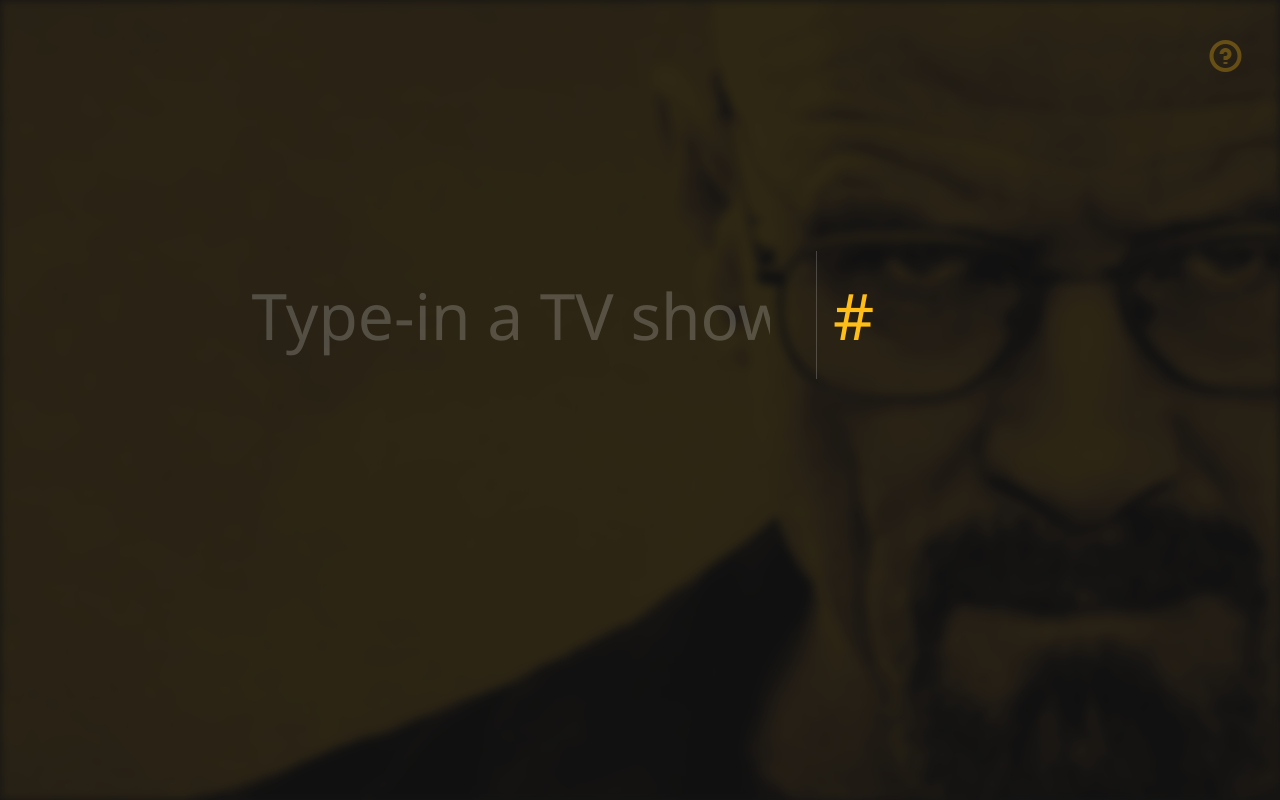
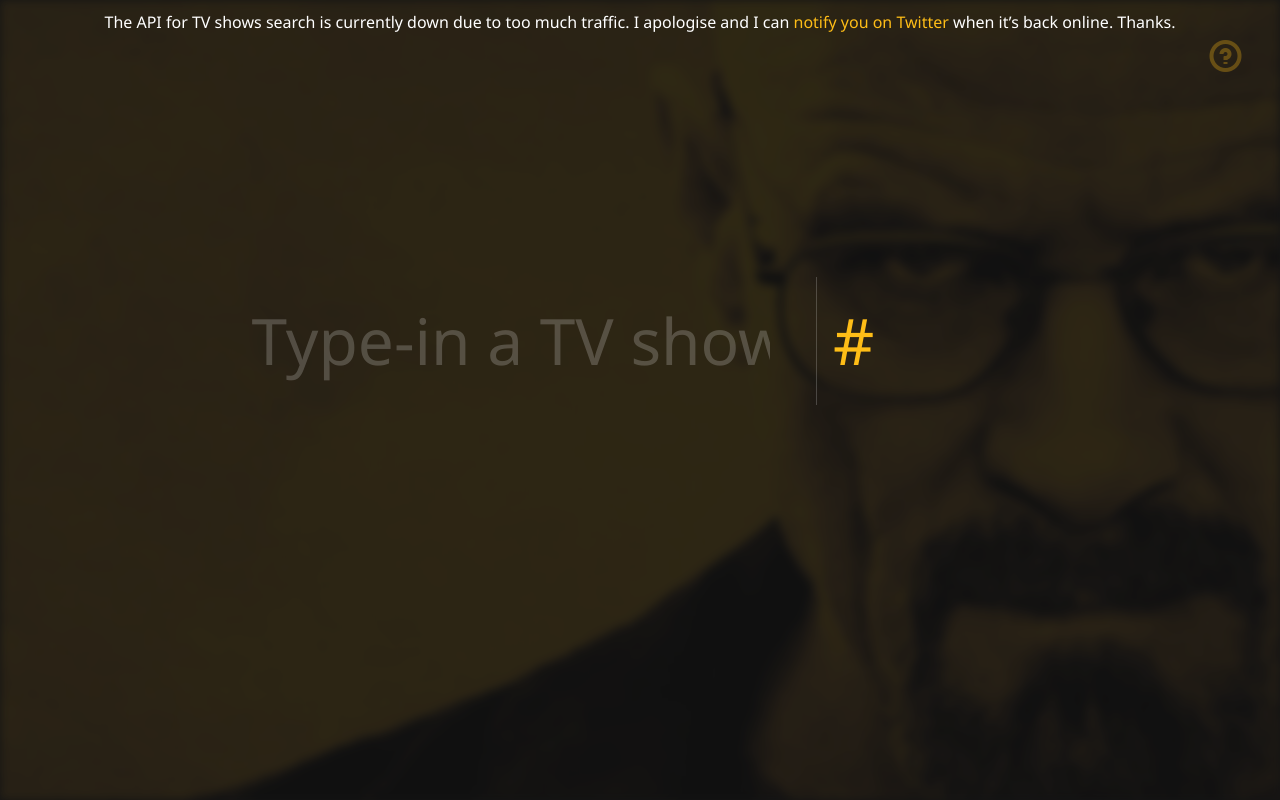
Before and after one commit to alexcican/tiii.me, a PHP site: page / in a window 1280 px wide. Run offline with PHP 8.4, Linux system fonts and the light colour scheme; some libraries are stand-ins or nearby versions.

Commit message:
API downtime message

```diff
--- a/index.html
+++ b/index.html
@@ -29,6 +29,8 @@
   <link rel="canonical" href="http://tiii.me" />
 </head>
 <body>
+  <p class="downtime">The API for TV shows search is currently down due to too much traffic. I apologise and I can <a href="http://twitter.com/alexcican">notify you on Twitter</a> when it&rsquo;s back online. Thanks.</p>
+
   <div class="container  container--small">
     <div class="container__top">
       <div class="result-container  visuallyhidden">
--- a/styles/sass/_layout.scss
+++ b/styles/sass/_layout.scss
@@ -1,3 +1,10 @@
+// downtime
+.downtime {
+  z-index: 100;
+  position: relative;
+  top: 10px;
+}
+
 // bg image of site (if found)
 .bg {
   position: fixed;
--- a/styles/style.css
+++ b/styles/style.css
@@ -1738,6 +1738,12 @@
   width: 100px;
   height: 100px;
   overflow: scroll;
+}
+
+.downtime {
+  z-index: 100;
+  position: relative;
+  top: 10px;
 }
 
 .bg {
```
Also changed, not shown: styles/style.min.css.
